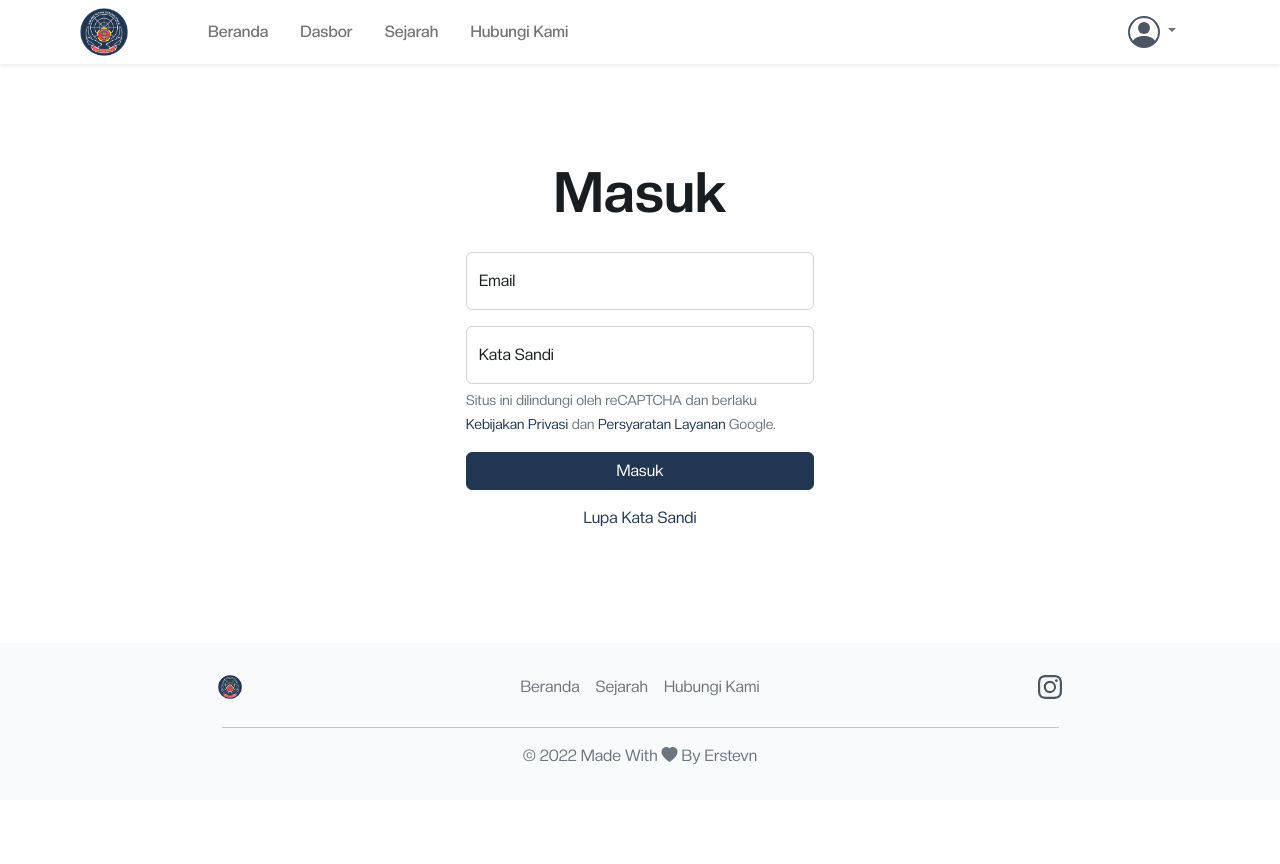
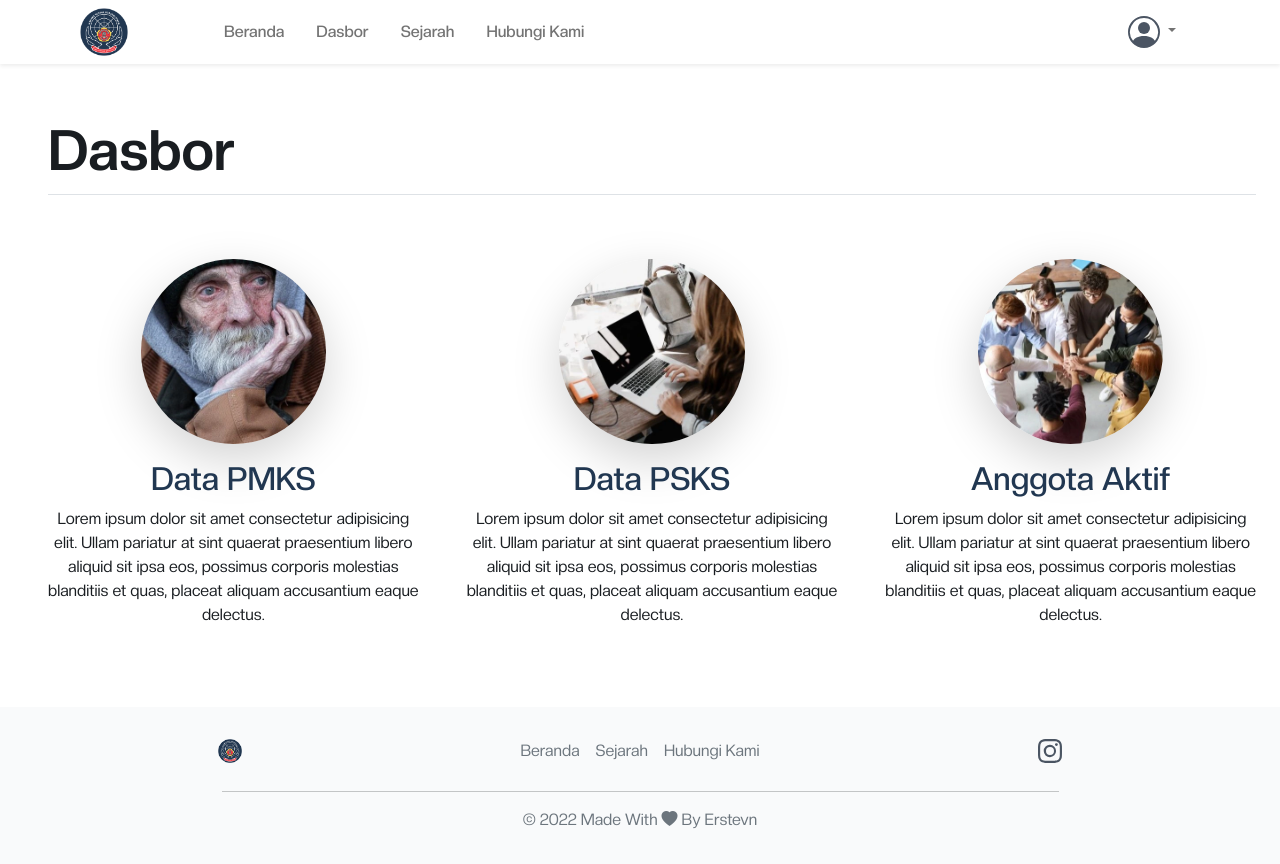
Before and after one commit to azvyae/kartasolv, a CodeIgniter 4 app: template app/Views/user/home/index.php in a window 1280 px wide. Before the commit the page ends 765 px from the top, so only its background shows below. Run offline with PHP 8.4 and a stand-in for CodeIgniter, Linux system fonts and the light colour scheme; the template is opened without the code that fills it, so the values that code supplies are empty; some libraries are stand-ins or nearby versions.

Commit message:
Simulated navigation bar for bottom

```diff
--- a/app/Controllers/BaseController.php
+++ b/app/Controllers/BaseController.php
@@ -35,7 +35,7 @@ abstract class BaseController extends Controller
      *
      * @var array
      */
-    protected $helpers = [];
+    protected $helpers = ['db'];
     /**
      * Constructor.
      */
--- a/app/Controllers/User/Home.php
+++ b/app/Controllers/User/Home.php
@@ -8,9 +8,10 @@ class Home extends BaseController
 {
     public function index()
     {
+        $roleName = checkAuth('roleName');
         $data = [
-            'title' => 'Dasbor | Karta Sarijadi',
-            'sidebar' => true
+            'title' => "Dasbor $roleName | Karta Sarijadi",
+            'sidebar' => true,
         ];
         return view('user/home/index', $data);
     }
--- a/app/Controllers/User/Profile.php
+++ b/app/Controllers/User/Profile.php
@@ -8,6 +8,10 @@ class Profile extends BaseController
 {
     public function index()
     {
-        return 'ubah-profil';
+        $data = [
+            'title' => "Ubah Akun/Profil | Karta Sarijadi",
+            'sidebar' => true,
+        ];
+        return view('user/profile/index', $data);
     }
 }
--- a/app/Views/layout/navbar.php
+++ b/app/Views/layout/navbar.php
@@ -1,23 +1,12 @@
-<nav class="navbar fw-semibold px-3 bg-white navbar-expand-lg shadow-sm fixed-top">
+<nav class="navbar top-navbar fw-semibold px-3 bg-white navbar-expand-lg shadow-sm fixed-top">
     <div class="container-fluid col-11">
         <div class="me-5">
             <a href="<?= base_url(); ?>" class="navbar-brand">
-                <img src="<?= base_url('img/logo.webp'); ?>" alt="Logo Karang Taruna" width="48" height="48">
+                <img class="me-3  d-none d-md-inline" src="<?= base_url('img/logo.webp'); ?>" alt="Logo Karang Taruna" width="48" height="48">
+                <img class="me-3 d-inline d-md-none" src="<?= base_url('img/logo.webp'); ?>" alt="Logo Karang Taruna" width="32" height="32">
+                <span class="d-inline fs-5 d-md-none">Karta Ngajomantara</span>
             </a>
-            <?php if (!isSameController(['Home', 'Auth'])) : ?>
-                <button type="button" id="sidebarCollapse" class="navbar-toggler" data-bs-toggle="offcanvas" data-bs-target="#offCanvasSidebar" aria-controls="offCanvasSidebar">
-                    <svg xmlns="http://www.w3.org/2000/svg" width="30" height="30" fill="currentColor" class="bi bi-layout-sidebar-inset" viewBox="0 0 16 16">
-                        <path d="M14 2a1 1 0 0 1 1 1v10a1 1 0 0 1-1 1H2a1 1 0 0 1-1-1V3a1 1 0 0 1 1-1h12zM2 1a2 2 0 0 0-2 2v10a2 2 0 0 0 2 2h12a2 2 0 0 0 2-2V3a2 2 0 0 0-2-2H2z" />
-                        <path d="M3 4a1 1 0 0 1 1-1h2a1 1 0 0 1 1 1v8a1 1 0 0 1-1 1H4a1 1 0 0 1-1-1V4z" />
-                    </svg>
-                </button>
-            <?php endif ?>
         </div>
-
-
-        <button class="navbar-toggler" type="button" data-bs-toggle="offcanvas" data-bs-target="#offcanvasNavbar" aria-controls="offcanvasNavbar">
-            <span class="navbar-toggler-icon"></span>
-        </button>
         <div class="offcanvas offcanvas-end" style="width: 280px;" tabindex="-1" id="offcanvasNavbar" aria-labelledby="offcanvasNavbarLabel">
             <div class="offcanvas-header border-bottom">
                 <h5 class="offcanvas-title" id="offcanvasNavbarLabel">
@@ -72,3 +61,22 @@
         </div>
     </div>
 </nav>
+<nav class="navbar fw-semibold px-3 bg-white navbar-expand-lg shadow-sm d-sm-block d-md-none  fixed-bottom">
+    <div class="container-fluid col-11">
+        <div class="me-5">
+            <?php if (!isSameController(['Home', 'Auth'])) : ?>
+                <button type="button" id="sidebarCollapse" class="navbar-toggler" data-bs-toggle="offcanvas" data-bs-target="#offCanvasSidebar" aria-controls="offCanvasSidebar">
+                    <svg xmlns="http://www.w3.org/2000/svg" width="30" height="30" fill="currentColor" class="bi bi-layout-sidebar-inset" viewBox="0 0 16 16">
+                        <path d="M14 2a1 1 0 0 1 1 1v10a1 1 0 0 1-1 1H2a1 1 0 0 1-1-1V3a1 1 0 0 1 1-1h12zM2 1a2 2 0 0 0-2 2v10a2 2 0 0 0 2 2h12a2 2 0 0 0 2-2V3a2 2 0 0 0-2-2H2z" />
+                        <path d="M3 4a1 1 0 0 1 1-1h2a1 1 0 0 1 1 1v8a1 1 0 0 1-1 1H4a1 1 0 0 1-1-1V4z" />
+                    </svg>
+                </button>
+            <?php endif ?>
+        </div>
+
+
+        <button class="navbar-toggler" type="button" data-bs-toggle="offcanvas" data-bs-target="#offcanvasNavbar" aria-controls="offcanvasNavbar">
+            <span class="navbar-toggler-icon"></span>
+        </button>
+    </div>
+</nav>
--- a/app/Views/user/home/index.php
+++ b/app/Views/user/home/index.php
@@ -1,64 +1,27 @@
 <?= $this->extend('layout/main_template'); ?>
 <?= $this->section('main'); ?>
-<div id="kirim-pesan" class="bg-white h-100 align-self-center text-dark">
-    <div class="container col-xxl-8 px-4 py-md-5 py-2 ">
-        <div class="row flex-lg-row align-items-center g-5 py-3">
-            <div class=" text-center">
-                <h1 class="display-4 fw-bold lh-1 mb-3">Masuk</h1>
+<div id="kirim-pesan" class="bg-white mt-lg-0 ms-lg-4 mt-3 h-100 text-dark">
+    <div class="container-fluid col-lg-12 px-4 py-md-5 py-2 ">
+        <div class="text-lg-start text-center mb-5 border-bottom ">
+            <h1 class="display-4 fw-bold lh-1 mb-3">Dasbor <?= checkAuth('roleName'); ?></h1>
+        </div>
+        <div class="row g-5 text-center py-3">
+            <div class="col-md-4">
+                <img class="rounded-circle shadow-lg w-50 mb-3" src="<?= base_url('img/pmks.webp'); ?>" alt="PMKS">
+                <h2><a class="link-primary text-decoration-none" href="<?= base_url('data/pmks'); ?>"><?= countTable('pmks'); ?> Data PMKS</a></h2>
+                <p>Lorem ipsum dolor sit amet consectetur adipisicing elit. Ullam pariatur at sint quaerat praesentium libero aliquid sit ipsa eos, possimus corporis molestias blanditiis et quas, placeat aliquam accusantium eaque delectus.</p>
             </div>
+            <div class="col-md-4">
+                <img class="rounded-circle shadow-lg w-50 mb-3" src="<?= base_url('img/psks.webp'); ?>" alt="PSKS">
+                <h2><a class="link-primary text-decoration-none" href="<?= base_url('data/psks'); ?>"><?= countTable('pmks'); ?> Data PSKS</a></h2>
+                <p>Lorem ipsum dolor sit amet consectetur adipisicing elit. Ullam pariatur at sint quaerat praesentium libero aliquid sit ipsa eos, possimus corporis molestias blanditiis et quas, placeat aliquam accusantium eaque delectus.</p>
+            </div>
+            <div class="col-md-4">
+                <img class="rounded-circle shadow-lg w-50 mb-3" src="<?= base_url('img/members.webp'); ?>" alt="Anggota">
+                <h2><a class="link-primary text-decoration-none" href="<?= base_url('konten/profil-karang-taruna/pengurus'); ?>"><?= countTable('members'); ?> Anggota Aktif</a></h2>
 
-        </div>
-        <div class="row flex-lg-row align-items-center g-5 pb-4">
-            <form action="<?= base_url('masuk'); ?>" id="loginForm" method="post">
-                <div class="row mb-3">
-                    <div class="col-md-4 mx-auto">
-                        <?= csrf_field(); ?>
-                        <?= getFlash('message'); ?>
-                        <div class="form-floating has-validation">
-                            <input required value="<?= old('user_email'); ?>" name="user_email" type="email" id="email" class="form-control <?= setInvalid('user_email'); ?>" placeholder="Email" aria-label="Email">
-                            <label for="email">Email</label>
-                            <div class="invalid-feedback">
-                                <?= showInvalidFeedback('user_email'); ?>
-                            </div>
-                        </div>
-                    </div>
-                </div>
-                <div class="row mb-1">
-                    <div class="col-md-4 mx-auto">
-                        <div class="form-floating has-validation">
-                            <input required minlength="6" type="password" id="password" name="user_password" class="form-control <?= setInvalid('user_password'); ?>" placeholder="Kata Sandi" aria-label="Kata Sandi">
-                            <label for="password">Kata Sandi</label>
-                            <div class="invalid-feedback">
-                                <?= showInvalidFeedback('user_password'); ?>
-                            </div>
-                        </div>
-                    </div>
-
-                </div>
-                <div class="row mb-3">
-                    <div class="col-md-4 mx-auto ">
-                        <span class="text-muted  <?= setInvalid('g-recaptcha-response'); ?> small">Situs ini dilindungi oleh reCAPTCHA dan berlaku
-                            <a class="text-decoration-none" href="https://policies.google.com/privacy">Kebijakan Privasi</a> dan
-                            <a class="text-decoration-none" href="https://policies.google.com/terms">Persyaratan Layanan</a> Google.
-                        </span>
-                        <div class="invalid-feedback">
-                            <?= showInvalidFeedback('g-recaptcha-response'); ?>
-                        </div>
-                    </div>
-                </div>
-
-                <div class="row mb-3">
-                    <div class="col-md-4 mx-auto">
-                        <button data-sitekey="<?= getCaptchaSitekey(); ?>" data-callback='onSubmit' data-action='submit' class="btn g-recaptcha btn-primary w-100">Masuk</button>
-
-                    </div>
-                </div>
-                <div class="row mb-3">
-                    <div class="col-md-4 mx-auto text-center">
-                        <a href="<?= base_url('lupa-kata-sandi'); ?>" class="text-decoration-none">Lupa Kata Sandi</a>
-                    </div>
-                </div>
-            </form>
+                <p>Lorem ipsum dolor sit amet consectetur adipisicing elit. Ullam pariatur at sint quaerat praesentium libero aliquid sit ipsa eos, possimus corporis molestias blanditiis et quas, placeat aliquam accusantium eaque delectus.</p>
+            </div>
         </div>
     </div>
 </div>
--- a/sass/main.scss
+++ b/sass/main.scss
@@ -53,12 +53,16 @@ $dark: #191d21;
 .scrolloff {
   pointer-events: none;
 }
+.top-navbar {
+  min-height: 64px;
+}
 // Example: Hide starting at `min-width: 0`, and then show at the `sm` breakpoint
 @include media-breakpoint-up(lg) {
   .sidebar-nav {
     width: 20%;
     height: calc(100vh - 64px);
     background-color: #ececec;
+    z-index: 1 !important;
   }
 }
 
```
Also changed, not shown: app/Helpers/db_helper.php (added, +8 -0 lines), app/Views/layout/sidebar_layout.php (+7 -7 lines), app/Views/user/profile/index.php (+96 -0 lines), app/Views/layout/navigation_lists.php (added), public_html/css/main.min.css, public_html/img/activities.webp (added), public_html/img/main-info.webp (added), public_html/img/members.webp (added), public_html/img/pmks.webp (added), public_html/img/psks.webp (added), public_html/img/team.webp (added), 1 other file.
